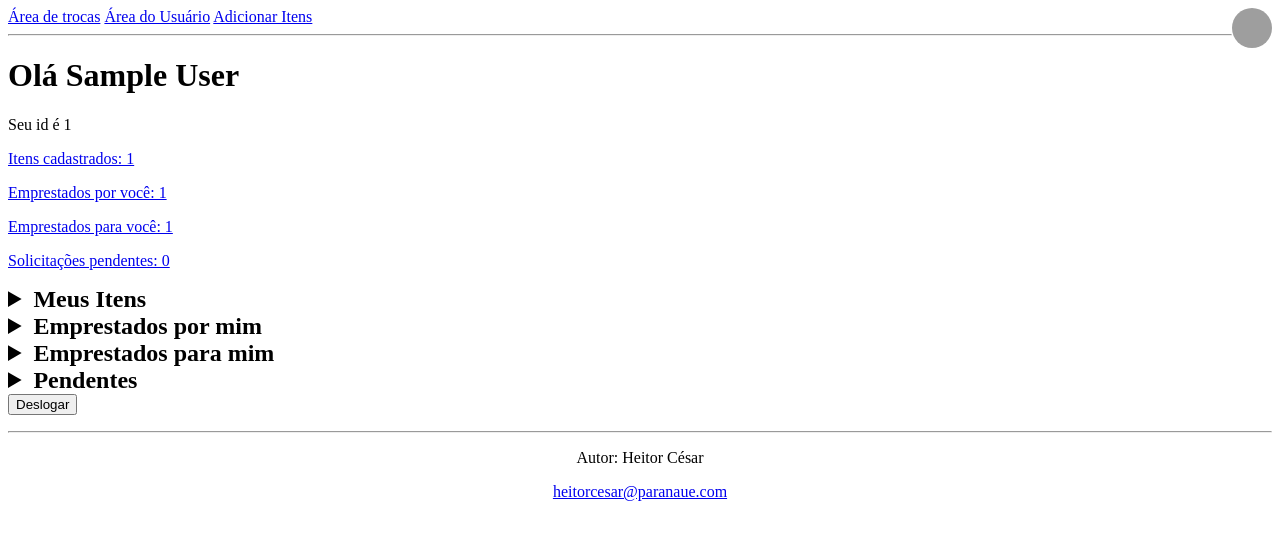
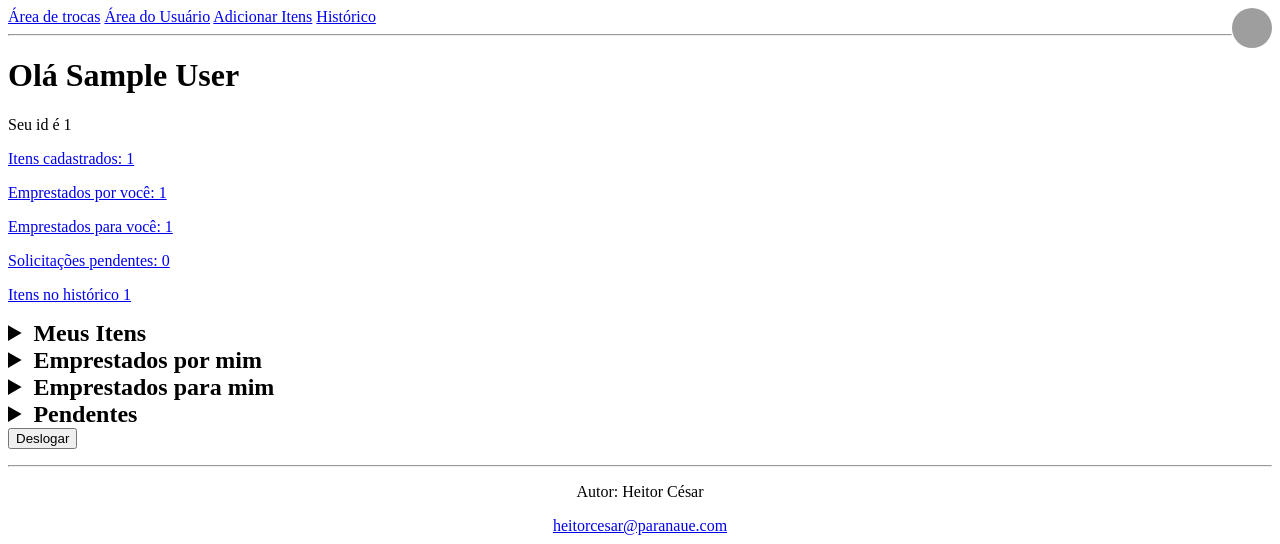
Before and after one commit to heitorcfcazella-prog/loanlink, a PHP site: page /dashboard.php in a window 1280 px wide. Shown: the top 544 px of the page. Run offline with PHP 8.4, Linux system fonts and the light colour scheme; the visitor is signed in with stand-in values (Sample User, id 1); tables that the repository leaves empty or names only in its code hold one stand-in row (values such as "Sample post"); grey boxes marked "Sample" are stand-in pictures; grey boxes are pictures that could not be loaded.

Commit message:
add: botão de acesso do histórico no dashboard.php e header.php

```diff
--- a/dashboard.php
+++ b/dashboard.php
@@ -193,6 +193,9 @@ if (!isset($_SESSION['id_usuario'])) {
   <a href="#pendentes">
     <p>Solicitações pendentes: <?= $pendentes ?></p>
   </a>
+  <a href="historico.php">
+    <p>Itens no histórico <?= $quantidade_historico ?></p>
+  </a>
 
   <details id="meus_itens">
     <summary class="titulo-detalhes">Meus Itens</summary>
--- a/header.php
+++ b/header.php
@@ -13,6 +13,7 @@ if (isset($_SESSION['id_usuario']) && !empty($_SESSION['foto_perfil'])) {
   <a href="main.php">Área de trocas</a>
   <a href="dashboard.php">Área do Usuário</a>
   <a href="adicionarItens.php">Adicionar Itens</a>
+  <a href="historico.php">Histórico</a>
   <?= $imagem ?>
   <hr>
 </header>
```
